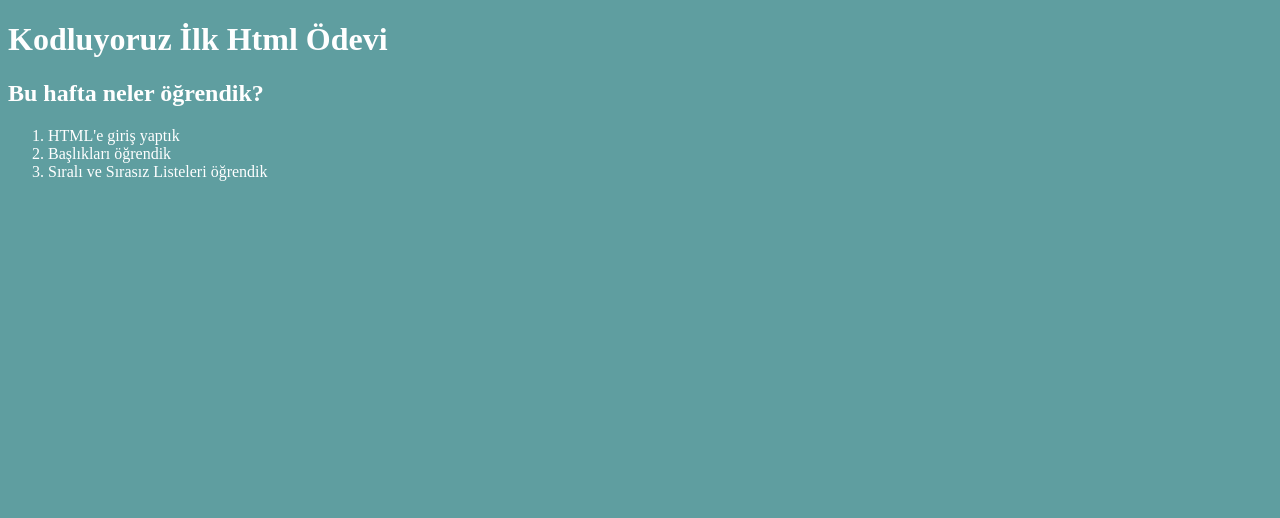
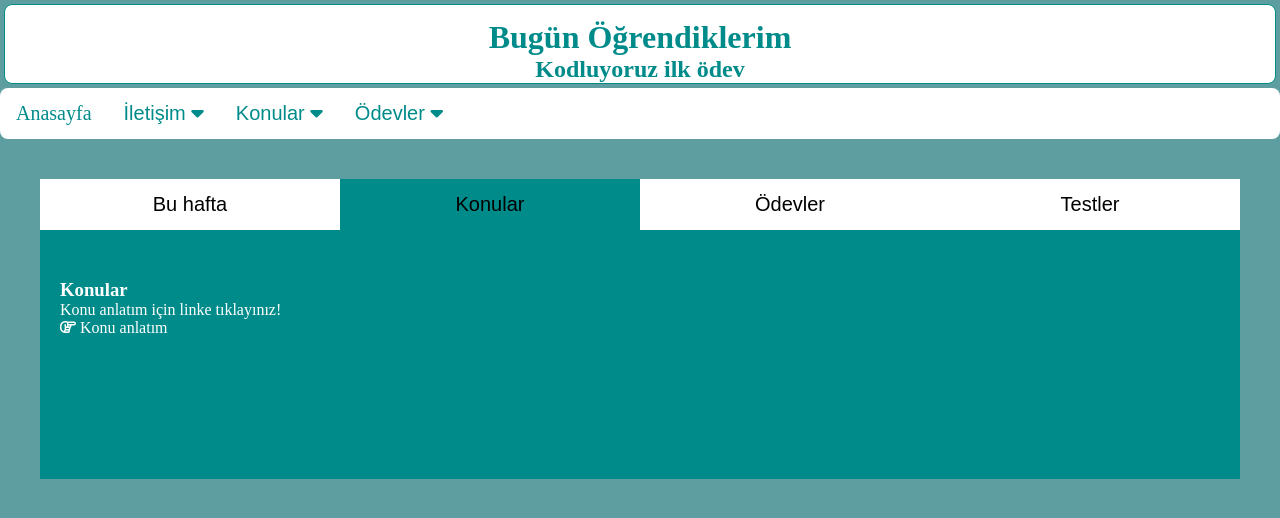
Before and after one commit to belkisarslan/kodluyoruzilkrepo, a plain HTML site: page index.html in a window 1280 px wide. Drawn offline with Linux system fonts and the light colour scheme.

Commit message:
ilk html ödevi tamamlandı

```diff
--- a/index.html
+++ b/index.html
@@ -1,5 +1,5 @@
 <!DOCTYPE html>
-<html lang="en">
+<html lang="tr">
 <head>
     <meta charset="UTF-8">
     <meta http-equiv="X-UA-Compatible" content="IE=edge">
@@ -8,13 +8,73 @@
     <title>Kodluyoruz Ödev</title>
 </head>
 <body>
-    <h1>Kodluyoruz İlk Html Ödevi</h1>
-    <h2>Bu hafta neler öğrendik?</h2>
-    <ol>
-        <li>HTML'e giriş yaptık</li>
-        <li>Başlıkları öğrendik</li>
-        <li>Sıralı ve Sırasız Listeleri öğrendik</li>
-    </ol>
+   <div class="header">
+    <h1>Bugün Öğrendiklerim</h1>
+    <h2>Kodluyoruz ilk ödev</h2>
+   </div>
+   <div class="navbar">
+    <a href="#">Anasayfa</a>
+    <div class="subnav">
+      <button class="subnavbtn">İletişim <i class="fa fa-caret-down"></i></button>
+      <div class="subnav-content">
+        <a href="#"><i class="fab fa-facebook"></i></a>
+        <a href="#"><i class="fab fa-instagram"></i></a>
+        <a href="#"><i class="fab fa-twitter"></i></a>
+        <a href="#"><i class="fab fa-whatsapp"></i></a>
+      </div>
+    </div>
+    <div class="subnav">
+      <button class="subnavbtn">Konular <i class="fa fa-caret-down"></i></button>
+      <div class="subnav-content">
+        <a href="#">HTML</a>
+        <a href="#">CSS</a>
+        <a href="#">JS</a>
+        <a href="#">.NET</a>
+      </div>
+    </div>
+    <div class="subnav">
+      <button class="subnavbtn">Ödevler <i class="fa fa-caret-down"></i></button>
+      <div class="subnav-content">
+        <a href="#link1">Link 1</a>
+        <a href="#link2">Link 2</a>
+        <a href="#link3">Link 3</a>
+        <a href="#link4">Link 4</a>
+      </div>
+    </div>
+</div>
 
+<div class="container-class">
+    <button class="tablink" onclick="openPage('week', this, 'darkcyan')">Bu hafta</button>
+    <button class="tablink" onclick="openPage('topics', this, 'darkcyan')" id="defaultOpen">Konular</button>
+    <button class="tablink" onclick="openPage('work', this, 'darkcyan')">Ödevler</button>
+    <button class="tablink" onclick="openPage('test', this, 'darkcyan')">Testler</button>
+
+<div id="week" class="tabcontent">
+    <h3>Bu hafta</h3>
+    <p>Bu haftanın konuları, ödevleri ve testleri bu sayfada yer almaktadır.</p>
+</div>
+
+<div id="topics" class="tabcontent">
+    <h3>Konular</h3>
+    <p>Konu anlatım için linke tıklayınız!</p>
+    <i class="far fa-hand-point-right"></i> <a href="#">Konu anlatım</a>
+</div>
+
+<div id="work" class="tabcontent">
+    <h3>Ödevler</h3>
+    <p>Bu haftanın ödevleri için tıklayınız!</p>
+    <i class="far fa-hand-point-right"></i> <a href="#">Ödevler</a>
+</div>
+
+<div id="test" class="tabcontent">
+    <h3>Testler</h3>
+    <p>Şimdi test zamanı!</p>
+    <i class="far fa-hand-point-right"></i> <a href="#">Testler</a>
+</div>
+</div>
+
+
+    <script src="https://kit.fontawesome.com/64243cc85f.js" crossorigin="anonymous"></script>
+    <script src="script.js"></script>
 </body>
 </html>
--- /dev/null
+++ b/script.js
@@ -0,0 +1,16 @@
+function openPage(pageName,elmnt,color) {
+    var i, tabcontent, tablinks;
+    tabcontent = document.getElementsByClassName("tabcontent");
+    for (i = 0; i < (tabcontent.length); i++) {
+      tabcontent[i].style.display = "none";
+    }
+    tablinks = document.getElementsByClassName("tablink");
+    for (i = 0; i < tablinks.length; i++) {
+      tablinks[i].style.backgroundColor = "";
+    }
+    document.getElementById(pageName).style.display = "block";
+    elmnt.style.backgroundColor = color;
+  }
+
+  // Get the element with id="defaultOpen" and click on it
+  document.getElementById("defaultOpen").click();
--- a/style.css
+++ b/style.css
@@ -1,4 +1,122 @@
-body{
+* {
+    margin: 0;
+    padding: 0;
+    box-sizing: border-box;
+}
+body {
     background-color: cadetblue;
+    background-size: cover;
+
+}
+.header {
+    height: 80px;
+    background-color: #fff;
+    margin: 4px;
+    padding-top: 14px;
+    border-radius: 8px;
+    text-align: center;
+    color: darkcyan;
+    border: 1px solid darkcyan;
+
+}
+.navbar {
+    overflow: hidden;
+    border-radius: 8px;
+    background-color: #fff;
+}
+
+.navbar a {
+    float: left;
+    font-size: 20px;
+    color: darkcyan;
+    text-align: center;
+    padding: 14px 16px;
+    text-decoration: none;
+}
+
+.subnav {
+    float: left;
+    overflow: hidden;
+}
+
+.subnav .subnavbtn {
+    font-size: 20px;
+    border: none;
+    outline: none;
+    color: darkcyan;
+    padding: 14px 16px;
+    background-color: inherit;
+    margin: 0;
+}
+
+.navbar a:hover, .subnav:hover .subnavbtn {
+    background-color: darkcyan;
+    color: #fff;
+    border-radius: 4px;
+}
+
+.subnav-content {
+    display: none;
+    left: 0;
+    background-color: darkcyan;
+    border-radius: 8px;
+    width: 100%;
+    z-index: 1;
+    position: absolute;
+}
+
+.subnav-content a {
+    float: left;
+    color: white;
+    text-decoration: none;
+}
+
+.subnav-content a:hover {
+    background-color: #eee;
+    color: black;
+}
+
+.subnav:hover .subnav-content {
+    display: block;
+}
+h2 {
+    color: darkcyan;
+}
+.container-class {
+    height: 300px;
+    background-color: #fff;
+    border-radius: 8px;
+    margin: 40px;
+}
+.tablink {
+    background-color: #fff;
+    color: black;
+    float: left;
+    border: none;
+    outline: none;
+    cursor: pointer;
+    padding: 14px 16px;
+    font-size: 20px;
+    width: 25%;
+}
+
+.tablink:hover {
+    background-color: darkorange;
     color: #fff;
 }
+.tabcontent {
+    color: white;
+    display: none;
+    padding: 100px 20px;
+    height: 100%;
+}
+
+#week,#topics,#work,#test {background-color: darkcyan;}
+
+.container-class a {
+   text-decoration: none;
+   color: #fff;
+}
+.container-class a:hover {
+    background-color: darkgoldenrod;
+}
```
